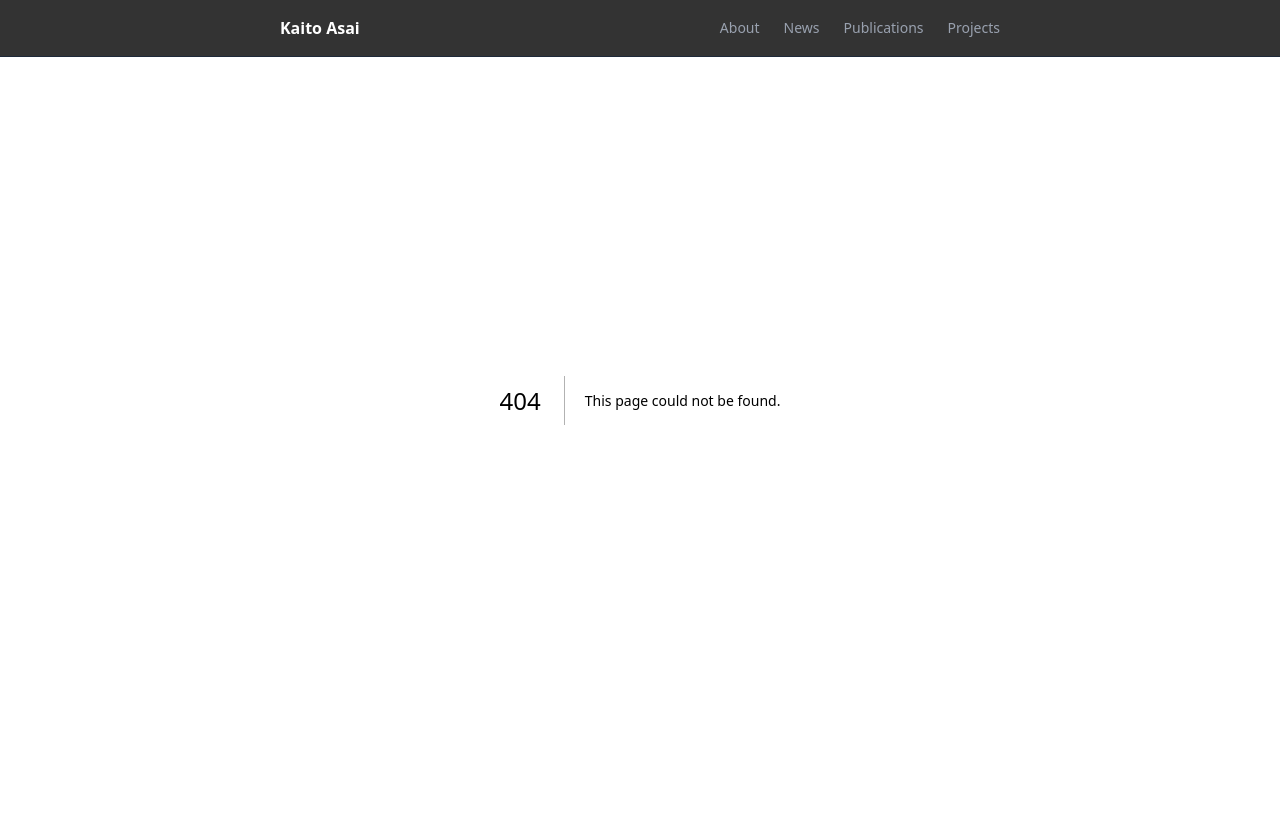
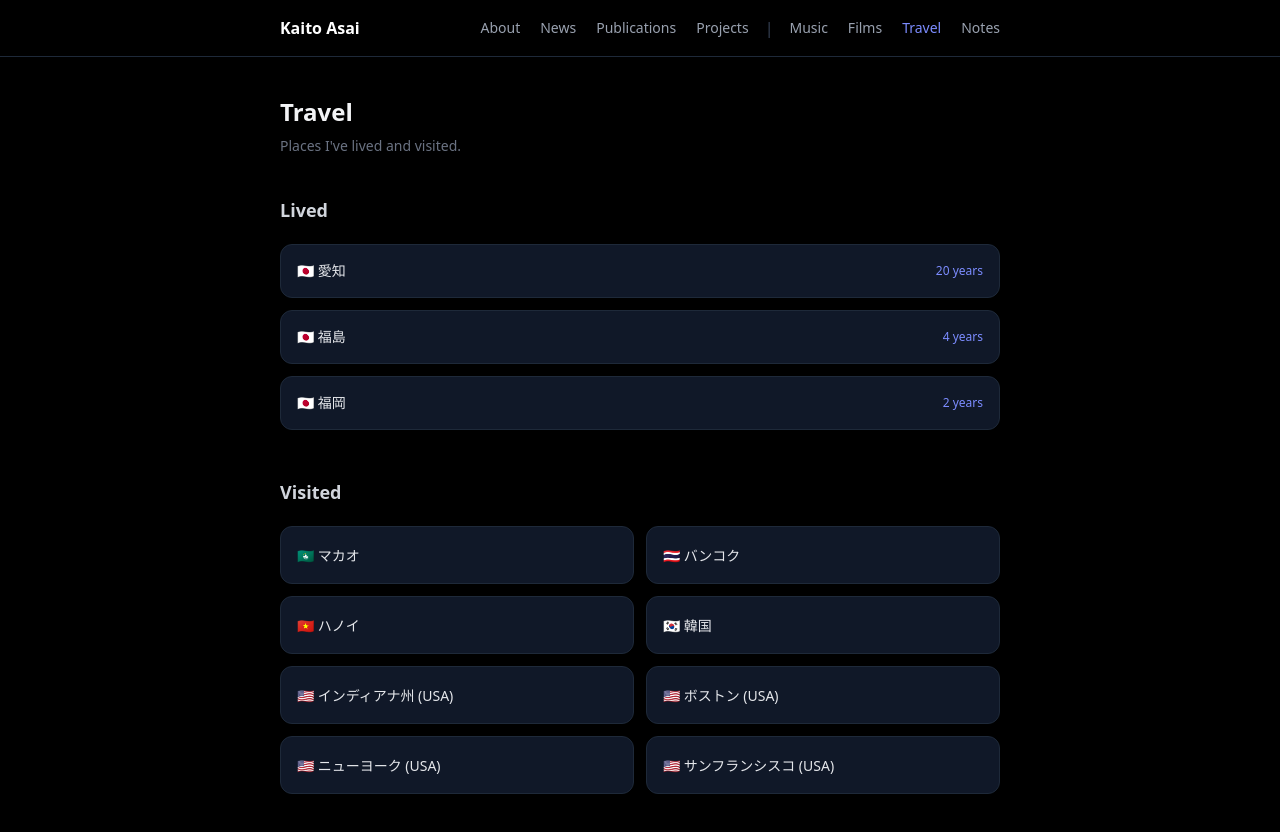
Before and after one commit to s1280061/my-portfolio, a Next.js app: page /travel in a window 1280 px wide. Before the commit this address had no page. Shown: the top 832 px of the page. Before the commit the page ends 800 px from the top, so only its background shows below. Built offline with nearby package versions, Linux system fonts and the light colour scheme.

Commit message:
Add Music, Films, Travel, Notes pages

```diff
--- /dev/null
+++ b/app/films/page.tsx
@@ -0,0 +1,38 @@
+const films = [
+  { title: "Interstellar", year: "2014", type: "Film" },
+  { title: "Whiplash (セッション)", year: "2014", type: "Film" },
+  { title: "La La Land", year: "2016", type: "Film" },
+  { title: "The Secret Life of Walter Mitty", year: "2013", type: "Film" },
+  { title: "The Last of Us", year: "2023", type: "Series" },
+  { title: "宇宙兄弟", year: "2012", type: "Anime" },
+  { title: "進撃の巨人", year: "2013", type: "Anime" },
+];
+
+const typeColor: Record<string, string> = {
+  Film: "text-[#7C8CFF]",
+  Series: "text-emerald-400",
+  Anime: "text-rose-400",
+};
+
+export default function FilmsPage() {
+  return (
+    <main className="min-h-screen bg-black text-gray-100">
+      <section className="max-w-3xl mx-auto px-6 pt-24 pb-24">
+        <h1 className="text-2xl font-bold mb-2 text-gray-100">Films & Anime</h1>
+        <p className="text-gray-500 text-sm mb-10">Favorites that left an impression.</p>
+
+        <div className="space-y-3">
+          {films.map((f) => (
+            <div key={f.title} className="flex items-center justify-between p-4 bg-gray-900 rounded-xl border border-gray-800">
+              <div>
+                <p className="font-medium text-sm text-gray-200">{f.title}</p>
+                <p className="text-xs text-gray-500 mt-0.5">{f.year}</p>
+              </div>
+              <span className={`text-xs font-medium ${typeColor[f.type]}`}>{f.type}</span>
+            </div>
+          ))}
+        </div>
+      </section>
+    </main>
+  );
+}
--- /dev/null
+++ b/app/music/page.tsx
@@ -0,0 +1,50 @@
+const artists = [
+  { name: "G-I•DLE", genre: "K-pop" },
+  { name: "MINNIE", genre: "K-pop" },
+  { name: "ITZY", genre: "K-pop" },
+  { name: "MOMOLAND", genre: "K-pop" },
+  { name: "aespa", genre: "K-pop" },
+  { name: "Jay Chou (周杰倫)", genre: "C-pop" },
+  { name: "Like a Dream", genre: "Soundtrack" },
+];
+
+const soundtracks = [
+  { title: "The Last of Us OST", composer: "Gustavo Santaolalla" },
+];
+
+export default function MusicPage() {
+  return (
+    <main className="min-h-screen bg-black text-gray-100">
+      <section className="max-w-3xl mx-auto px-6 pt-24 pb-24">
+        <h1 className="text-2xl font-bold mb-2 text-gray-100">Music</h1>
+        <p className="text-gray-500 text-sm mb-10">What I listen to.</p>
+
+        <div className="space-y-12">
+          <div>
+            <h2 className="text-lg font-semibold mb-5 text-gray-300">Artists</h2>
+            <div className="grid gap-3 sm:grid-cols-2">
+              {artists.map((a) => (
+                <div key={a.name} className="flex items-center justify-between p-4 bg-gray-900 rounded-xl border border-gray-800">
+                  <span className="font-medium text-sm text-gray-200">{a.name}</span>
+                  <span className="text-xs text-[#7C8CFF] bg-gray-800 px-2 py-0.5 rounded-full">{a.genre}</span>
+                </div>
+              ))}
+            </div>
+          </div>
+
+          <div>
+            <h2 className="text-lg font-semibold mb-5 text-gray-300">Soundtracks</h2>
+            <div className="space-y-3">
+              {soundtracks.map((s) => (
+                <div key={s.title} className="p-4 bg-gray-900 rounded-xl border border-gray-800">
+                  <p className="font-medium text-sm text-gray-200">{s.title}</p>
+                  <p className="text-xs text-[#7C8CFF] mt-1">{s.composer}</p>
+                </div>
+              ))}
+            </div>
+          </div>
+        </div>
+      </section>
+    </main>
+  );
+}
--- /dev/null
+++ b/app/notes/page.tsx
@@ -0,0 +1,11 @@
+export default function NotesPage() {
+  return (
+    <main className="min-h-screen bg-black text-gray-100">
+      <section className="max-w-3xl mx-auto px-6 pt-24 pb-24">
+        <h1 className="text-2xl font-bold mb-2 text-gray-100">Notes</h1>
+        <p className="text-gray-500 text-sm mb-10">Thoughts, ideas, and memos.</p>
+        <p className="text-gray-600 text-sm">Coming soon.</p>
+      </section>
+    </main>
+  );
+}
--- /dev/null
+++ b/app/travel/page.tsx
@@ -0,0 +1,52 @@
+const lived = [
+  { place: "愛知", note: "20 years" },
+  { place: "福島", note: "4 years" },
+  { place: "福岡", note: "2 years" },
+];
+
+const visited = [
+  { place: "マカオ", flag: "🇲🇴" },
+  { place: "バンコク", flag: "🇹🇭" },
+  { place: "ハノイ", flag: "🇻🇳" },
+  { place: "韓国", flag: "🇰🇷" },
+  { place: "インディアナ州 (USA)", flag: "🇺🇸" },
+  { place: "ボストン (USA)", flag: "🇺🇸" },
+  { place: "ニューヨーク (USA)", flag: "🇺🇸" },
+  { place: "サンフランシスコ (USA)", flag: "🇺🇸" },
+];
+
+export default function TravelPage() {
+  return (
+    <main className="min-h-screen bg-black text-gray-100">
+      <section className="max-w-3xl mx-auto px-6 pt-24 pb-24">
+        <h1 className="text-2xl font-bold mb-2 text-gray-100">Travel</h1>
+        <p className="text-gray-500 text-sm mb-10">Places I&apos;ve lived and visited.</p>
+
+        <div className="space-y-12">
+          <div>
+            <h2 className="text-lg font-semibold mb-5 text-gray-300">Lived</h2>
+            <div className="space-y-3">
+              {lived.map((l) => (
+                <div key={l.place} className="flex items-center justify-between p-4 bg-gray-900 rounded-xl border border-gray-800">
+                  <span className="font-medium text-sm text-gray-200">🇯🇵 {l.place}</span>
+                  <span className="text-xs text-[#7C8CFF]">{l.note}</span>
+                </div>
+              ))}
+            </div>
+          </div>
+
+          <div>
+            <h2 className="text-lg font-semibold mb-5 text-gray-300">Visited</h2>
+            <div className="grid gap-3 sm:grid-cols-2">
+              {visited.map((v) => (
+                <div key={v.place} className="p-4 bg-gray-900 rounded-xl border border-gray-800">
+                  <span className="text-sm text-gray-200">{v.flag} {v.place}</span>
+                </div>
+              ))}
+            </div>
+          </div>
+        </div>
+      </section>
+    </main>
+  );
+}
--- a/components/Nav.tsx
+++ b/components/Nav.tsx
@@ -3,36 +3,50 @@
 import Link from "next/link";
 import { usePathname } from "next/navigation";
 
-const links = [
+const primary = [
   { href: "/", label: "About" },
   { href: "/news", label: "News" },
   { href: "/publications", label: "Publications" },
   { href: "/projects", label: "Projects" },
 ];
 
+const personal = [
+  { href: "/music", label: "Music" },
+  { href: "/films", label: "Films" },
+  { href: "/travel", label: "Travel" },
+  { href: "/notes", label: "Notes" },
+];
+
 export default function Nav() {
   const pathname = usePathname();
 
+  const linkClass = (href: string) =>
+    `transition-colors text-sm ${
+      pathname === href ? "text-[#7C8CFF]" : "text-gray-400 hover:text-white"
+    }`;
+
   return (
     <nav className="fixed top-0 left-0 right-0 z-50 bg-black/80 backdrop-blur border-b border-gray-800">
-      <div className="max-w-3xl mx-auto px-6 h-14 flex items-center justify-between">
-        <Link href="/" className="font-bold text-white hover:text-[#7C8CFF] transition-colors">
+      <div className="max-w-3xl mx-auto px-6 h-14 flex items-center justify-between gap-4">
+        <Link href="/" className="font-bold text-white hover:text-[#7C8CFF] transition-colors shrink-0">
           Kaito Asai
         </Link>
-        <div className="flex gap-6 text-sm">
-          {links.map((link) => (
-            <Link
-              key={link.href}
-              href={link.href}
-              className={`transition-colors ${
-                pathname === link.href
-                  ? "text-[#7C8CFF]"
-                  : "text-gray-400 hover:text-white"
-              }`}
-            >
-              {link.label}
-            </Link>
-          ))}
+        <div className="flex items-center gap-1 overflow-x-auto">
+          <div className="flex gap-5 shrink-0">
+            {primary.map((l) => (
+              <Link key={l.href} href={l.href} className={linkClass(l.href)}>
+                {l.label}
+              </Link>
+            ))}
+          </div>
+          <span className="mx-3 text-gray-700 shrink-0">|</span>
+          <div className="flex gap-5 shrink-0">
+            {personal.map((l) => (
+              <Link key={l.href} href={l.href} className={linkClass(l.href)}>
+                {l.label}
+              </Link>
+            ))}
+          </div>
         </div>
       </div>
     </nav>
```
